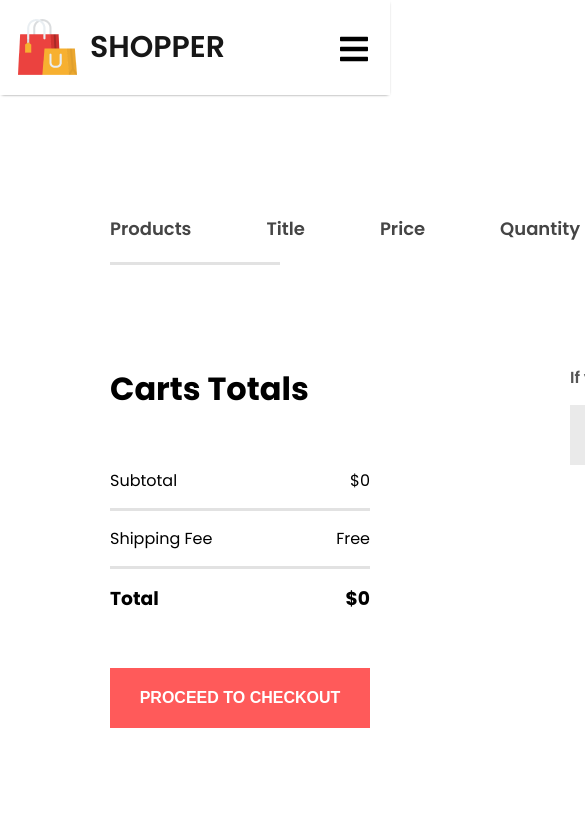
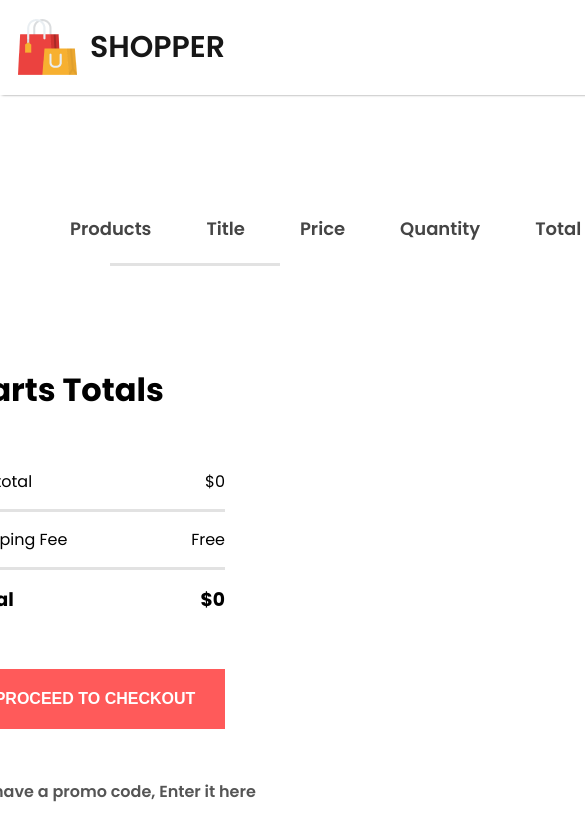
Before and after one commit to Murtuza-Ahmed/react-paractice-tutorial, a React (Vite) app in the folder react-ecommerce-tutorial/: page /cart in a window 390 px wide. Shown: the top 817 px of the page, 585 px wide, since content can reach past the window. Built offline with nearby package versions, Linux system fonts and the light colour scheme.

Commit message:
responsive paractice

```diff
--- a/react-ecommerce-tutorial/src/assets/style/index.module.css
+++ b/react-ecommerce-tutorial/src/assets/style/index.module.css
@@ -10,4 +10,5 @@
 
 body {
   font-family: "poppins", "sans-sarif";
+  overflow-x: hidden;
 }
--- a/react-ecommerce-tutorial/src/components/CartItems/CartItems.module.css
+++ b/react-ecommerce-tutorial/src/components/CartItems/CartItems.module.css
@@ -107,3 +107,17 @@
     color: #FFF;
     cursor: pointer;
 }
+
+@media only screen and (max-width:768px) {
+    .CartItemDown {
+        flex-direction: column;
+        justify-content: center;
+        align-items: center;
+        gap: 50px;
+    }
+
+    .cartItemFormatMain {
+        gap: 55px;
+        margin: 1px 1px 1px -40px;
+    }
+}
--- a/react-ecommerce-tutorial/src/components/Hero/Hero.module.css
+++ b/react-ecommerce-tutorial/src/components/Hero/Hero.module.css
@@ -77,3 +77,21 @@
         display: none;
     }
 }
+
+@media only screen and (max-width:425px) {
+    .Hero {
+        width: 185%;
+    }
+}
+
+@media only screen and (max-width:375px) {
+    .Hero {
+        width: 200%;
+    }
+}
+
+@media only screen and (max-width:320px) {
+    .Hero {
+        width: 230%;
+    }
+}
--- a/react-ecommerce-tutorial/src/components/Navbar/navbar.module.css
+++ b/react-ecommerce-tutorial/src/components/Navbar/navbar.module.css
@@ -139,3 +139,21 @@
         left: 215px;
     }
 }
+
+@media only screen and (max-width:425px) {
+    .navbar {
+        width: 185%;
+    }
+}
+
+@media only screen and (max-width:375px) {
+    .navbar {
+        width: 200%;
+    }
+}
+
+@media only screen and (max-width:320px) {
+    .navbar {
+        width: 230%;
+    }
+}
```
